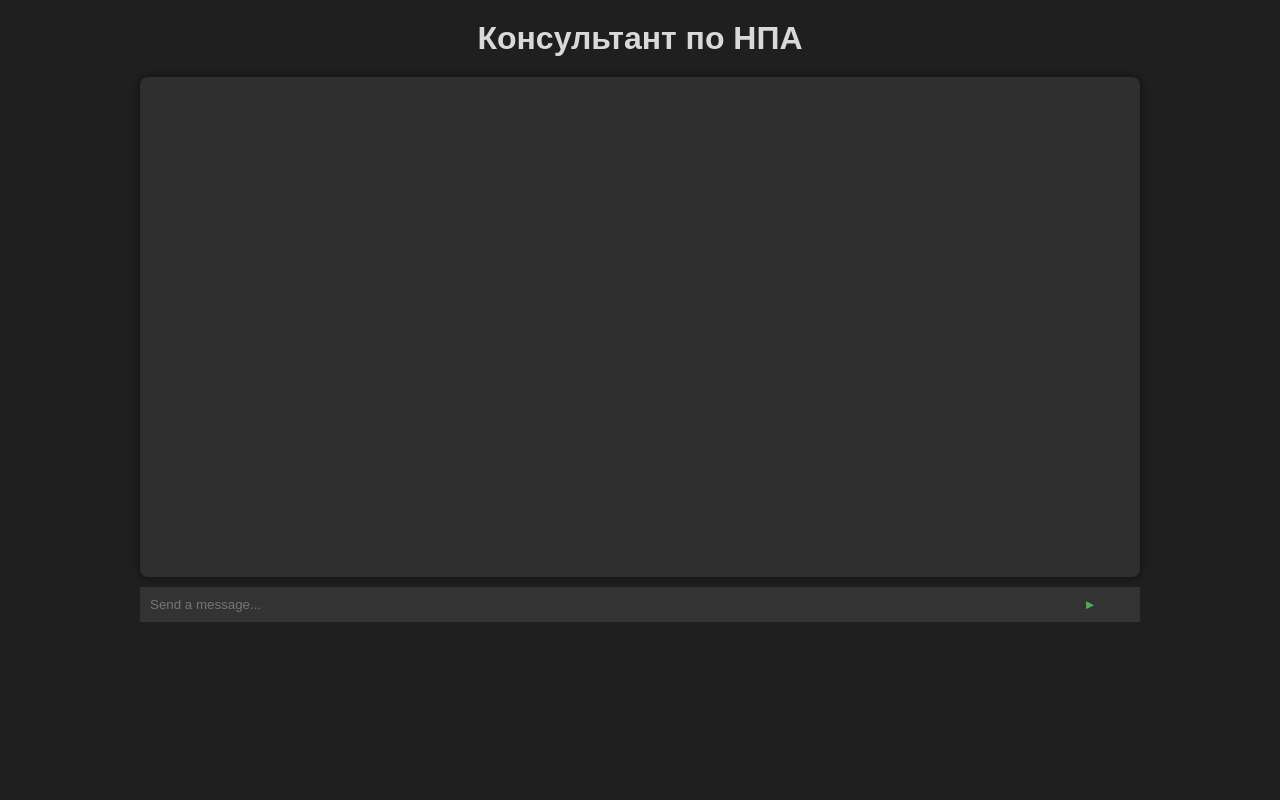
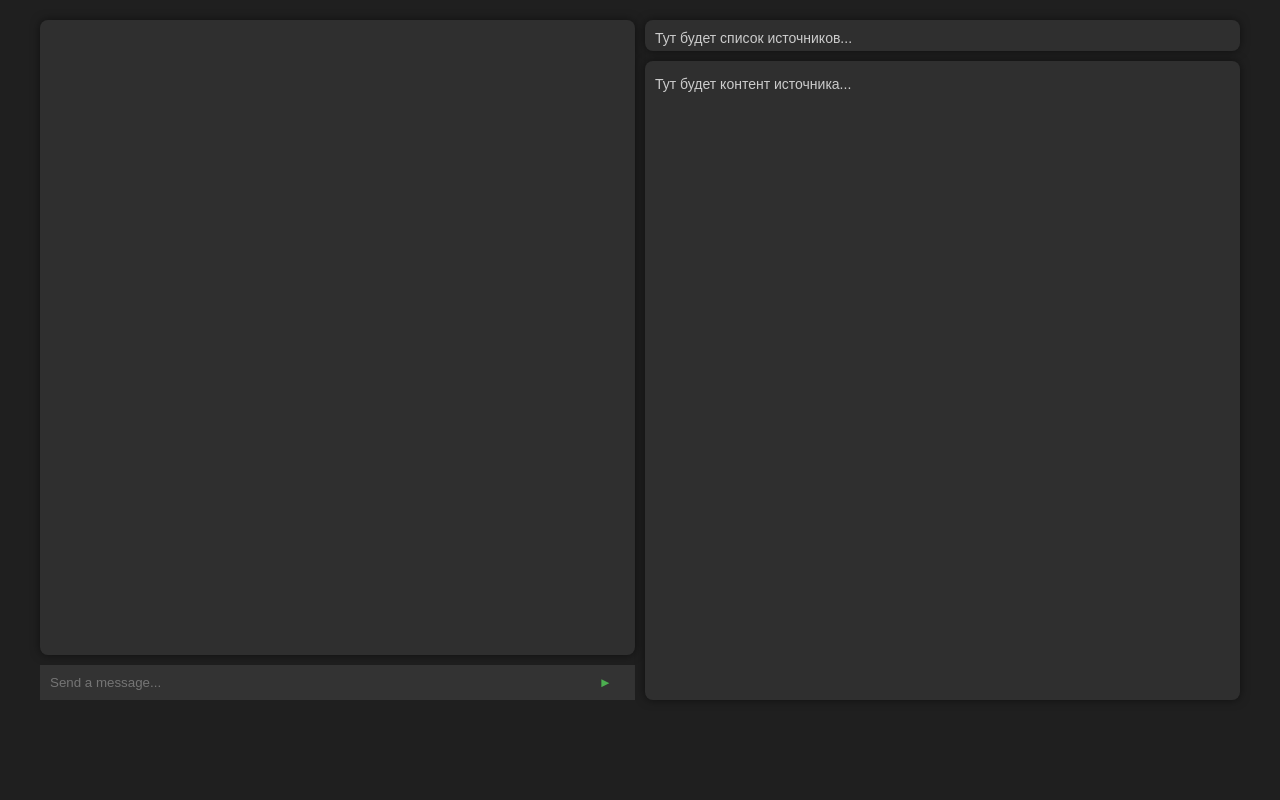
Before and after one commit to theycallmemax/Sear-hRangers_RAG_system, a FastAPI app: page / in a window 1280 px wide. Run offline with FastAPI, Linux system fonts and the light colour scheme.

Commit message:
Интерфейс с окном для просмотра НПА

```diff
--- a/app/main.py
+++ b/app/main.py
@@ -1,24 +1,20 @@
-from fastapi import FastAPI, Request, Form
+from fastapi import FastAPI, Request
 from fastapi.templating import Jinja2Templates
 from fastapi.staticfiles import StaticFiles
-from app.api.v1.endpoints import retrieval, generation, evaluation
 from pydantic import BaseModel
 
-print('*')
 app = FastAPI()
 
 # Подключаем папку с шаблонами (HTML-файлами) и статическими файлами
-templates = Jinja2Templates(directory="frontend/pages")
+templates = Jinja2Templates(directory="frontend/templates")
 app.mount("/static", StaticFiles(directory="frontend/static"), name="static")
-
-# Подключаем маршруты
-app.include_router(retrieval.router, prefix="/api/v1/retrieval", tags=["retrieval"])
-app.include_router(generation.router, prefix="/api/v1/generation", tags=["generation"])
-app.include_router(evaluation.router, prefix="/api/v1/evaluation", tags=["evaluation"])
 
 # Класс для обработки входящих сообщений
 class Message(BaseModel):
     message: str
+
+class SourceRequest(BaseModel):
+    source_name: str
 
 @app.get("/")
 def read_root(request: Request):
@@ -27,5 +23,13 @@ def read_root(request: Request):
 # Эндпоинт для обработки сообщений
 @app.post("/submit_message")
 def submit_message(message: Message):
-    response_message = 'Ответ на сообщение.'
-    return {"user_message": message.message, "response_message": response_message}
+    response_message = 'Ответ на вопрос'
+    sources = ['НПА 1', 'НПА 2']
+    return {"user_message": message.message, "response_message": response_message, "sources": sources}
+
+# Эндпоинт для получения контента источника
+@app.post("/get_source_content")
+def get_source_content(source_request: SourceRequest):
+    # Заглушка для контента источника, позже можно подключить БД
+    source_content = 'Текст выделенного НПА'
+    return {"source_content": source_content}
--- a/frontend/pages/index.html
+++ /dev/null
@@ -1,22 +0,0 @@
-<!DOCTYPE html>
-<html lang="en">
-<head>
-    <meta charset="UTF-8">
-    <meta name="viewport" content="width=device-width, initial-scale=1.0">
-    <title>AI Chat</title>
-    <link rel="stylesheet" href="/static/css/styles.css">
-</head>
-<body>
-    <div class="chat-container">
-        <h1>Консультант по НПА</h1>
-
-        <div id="chat-messages" class="chat-box"></div>
-
-        <div class="input-box">
-            <input id="user-input" type="text" placeholder="Send a message...">
-            <button class="send-button" onclick="sendMessage()">&#9658;</button>
-        </div>
-    </div>
-    <script src="/static/js/scripts.js"></script>
-</body>
-</html>
--- a/frontend/static/css/styles.css
+++ b/frontend/static/css/styles.css
@@ -2,27 +2,42 @@
     margin: 0;
     padding: 0;
     box-sizing: border-box;
-    font-family: Arial, sans-serif; /* Используем одинаковый шрифт для всего */
+    font-family: Arial, sans-serif;
 }
 
 body {
     background-color: #1f1f1f;
     color: #fff;
     display: flex;
+    justify-content: center;
+    align-items: flex-start;
+    height: 100vh;
+    padding-top: 20px;
+}
+
+.main-container {
+    width: 1200px;
+    display: flex;
     flex-direction: column;
     align-items: center;
+    height: 100%;
+    max-height: 700px; /* Ограничение максимальной высоты */
 }
 
-.chat-container {
-    width: 1000px;
-    margin-top: 20px;
+.content-container {
+    display: flex;
+    width: 100%;
+    gap: 10px;
+    flex-grow: 1;
+    margin-bottom: 20px; /* Отступ от нижнего края */
+    max-height: calc(100% - 20px); /* Ограничение максимальной высоты, учитывая отступ */
 }
 
-h1 {
-    text-align: center;
-    font-size: 2rem;
-    margin-bottom: 20px;
-    color: #d9d9d9;
+/* Левая часть - Чат */
+.left-side {
+    width: 50%;
+    display: flex;
+    flex-direction: column;
 }
 
 .chat-box {
@@ -30,7 +45,7 @@ h1 {
     padding: 10px;
     border-radius: 8px;
     box-shadow: 0 0 10px rgba(0, 0, 0, 0.5);
-    height: 500px;
+    flex-grow: 1;
     overflow-y: auto;
     display: flex;
     flex-direction: column-reverse;
@@ -49,14 +64,12 @@ input[type="text"] {
     outline: none;
     background-color: #333;
     color: #fff;
-    font-family: Arial, sans-serif; /* Шрифт для формы ввода */
 }
 
 .send-button {
     width: 10%;
     background-color: #333;
     border: none;
-    border-radius: 0px;
     color: #4caf50;
     cursor: pointer;
 }
@@ -65,7 +78,6 @@ input[type="text"] {
     display: flex;
     gap: 10px;
     align-items: center;
-    font-family: Arial, sans-serif;
     margin-bottom: 5px;
 }
 
@@ -73,6 +85,7 @@ input[type="text"] {
     width: 40px;
     height: 40px;
     border-radius: 50%;
+    object-fit: cover;
 }
 
 /* Стиль для сообщений пользователя и консультанта */
@@ -82,10 +95,76 @@ input[type="text"] {
     border-radius: 5px;
     color: #ccc;
     max-width: 80%;
-    font-size: 14px; /* Сделать шрифт того же размера */
+    font-size: 14px;
 }
 
 .ai .text {
     background-color: #3a3a3a;
-    font-size: 14px; /* Сделать шрифт того же размера */
 }
+
+/* Правая часть - Источники */
+.right-side {
+    width: 50%;
+    display: flex;
+    flex-direction: column;
+    gap: 10px;
+}
+
+.sources {
+    background-color: #2f2f2f;
+    padding: 10px 10px 5px; /* Уменьшенные отступы от верха и низа */
+    border-radius: 8px;
+    box-shadow: 0 0 10px rgba(0, 0, 0, 0.5);
+    max-height: 300px;
+    overflow-y: auto;
+    flex-shrink: 0;
+}
+
+/* Место для отображения "Тут будет список источников..." */
+.sources-placeholder {
+    color: #ccc;
+    font-size: 14px;
+}
+
+/* Кнопки источников */
+.source-button {
+    width: 100%;
+    padding: 8px;
+    margin-bottom: 5px;
+    background-color: #444;
+    color: #fff;
+    border: none;
+    border-radius: 5px;
+    cursor: pointer;
+    font-size: 13px;
+    text-align: left;
+
+    /* Свойства для обрезки длинных названий */
+    white-space: nowrap;
+    overflow: hidden;
+    text-overflow: ellipsis;
+}
+
+.source-button:hover {
+    background-color: #555;
+}
+
+.source-button.selected {
+    background-color: #666; /* Цвет для активной кнопки */
+}
+
+/* Окно для просмотра источников */
+.source-viewer {
+    background-color: #2f2f2f;
+    padding: 5px 10px 5px;
+    border-radius: 8px;
+    box-shadow: 0 0 10px rgba(0, 0, 0, 0.5);
+    flex-grow: 1;
+    overflow-y: auto;
+}
+
+.source-viewer p {
+    margin-top: 10px;
+    color: #ccc;
+    font-size: 14px;
+}
--- a/frontend/static/js/scripts.js
+++ b/frontend/static/js/scripts.js
@@ -1,8 +1,8 @@
 // Обработка нажатия клавиши Enter
 document.getElementById('user-input').addEventListener('keydown', function(event) {
     if (event.key === 'Enter') {
-        event.preventDefault();  // Предотвращаем стандартное поведение (новая строка)
-        sendMessage();  // Отправляем сообщение
+        event.preventDefault();
+        sendMessage();
     }
 });
 
@@ -11,9 +11,7 @@ function sendMessage() {
     const userInputElement = document.getElementById('user-input');
     const userInput = userInputElement.value;
 
-    console.log('Отправка сообщения:', userInput);  // Отслеживаем ввод пользователя
-
-    if (userInput.trim() === '') return;  // Не отправляем пустые сообщения
+    if (userInput.trim() === '') return;
 
     fetch('/submit_message', {
         method: 'POST',
@@ -24,7 +22,6 @@ function sendMessage() {
     })
     .then(response => response.json())
     .then(data => {
-        console.log('Ответ с сервера:', data);  // Отслеживаем ответ от сервера
         const messagesDiv = document.getElementById('chat-messages');
 
         // Добавляем сообщение пользователя
@@ -51,6 +48,48 @@ function sendMessage() {
 
         // Очищаем поле ввода
         userInputElement.value = '';
+
+        // Отображаем список источников
+        updateSourceList(data.sources);
     })
     .catch(error => console.error('Ошибка:', error));
 }
+
+// Функция обновления списка источников
+function updateSourceList(sources) {
+    const sourcesDiv = document.getElementById('sources');
+    sourcesDiv.innerHTML = ''; // Очищаем предыдущий контент
+
+    sources.forEach((source, index) => {
+        const sourceButton = document.createElement('button');
+        sourceButton.classList.add('source-button');
+        sourceButton.innerText = `${index + 1}. ${source}`;
+        sourceButton.onclick = () => loadSourceContent(sourceButton, source);
+        sourcesDiv.appendChild(sourceButton);
+    });
+}
+
+// Функция загрузки контента источника с сервера
+function loadSourceContent(button, sourceName) {
+    fetch('/get_source_content', {
+        method: 'POST',
+        headers: {
+            'Content-Type': 'application/json',
+        },
+        body: JSON.stringify({ source_name: sourceName })
+    })
+    .then(response => response.json())
+    .then(data => {
+        // Снимаем выделение с предыдущих кнопок
+        const buttons = document.querySelectorAll('.source-button');
+        buttons.forEach(btn => btn.classList.remove('selected'));
+
+        // Выделяем выбранную кнопку
+        button.classList.add('selected');
+
+        // Обновляем контент источника
+        const sourceViewer = document.getElementById('source-viewer');
+        sourceViewer.innerHTML = `<p>${data.source_content}</p>`;
+    })
+    .catch(error => console.error('Ошибка при загрузке источника:', error));
+}
--- /dev/null
+++ b/frontend/templates/index.html
@@ -0,0 +1,34 @@
+<!DOCTYPE html>
+<html lang="en">
+<head>
+    <meta charset="UTF-8">
+    <meta name="viewport" content="width=device-width, initial-scale=1.0">
+    <title>AI Chat</title>
+    <link rel="stylesheet" href="/static/css/styles.css">
+</head>
+<body>
+    <div class="main-container">
+        <div class="content-container">
+            <!-- Левая часть - Чат -->
+            <div class="left-side">
+                <div id="chat-messages" class="chat-box"></div>
+                <div class="input-box">
+                    <input id="user-input" type="text" placeholder="Send a message...">
+                    <button class="send-button" onclick="sendMessage()">&#9658;</button>
+                </div>
+            </div>
+
+            <!-- Правая часть - Источники -->
+            <div class="right-side">
+                <div class="sources" id="sources">
+                    <p class="sources-placeholder">Тут будет список источников...</p>
+                </div>
+                <div class="source-viewer" id="source-viewer">
+                    <p>Тут будет контент источника...</p>
+                </div>
+            </div>
+        </div>
+    </div>
+    <script src="/static/js/scripts.js"></script>
+</body>
+</html>
```
Also changed, not shown: 1 other file.
